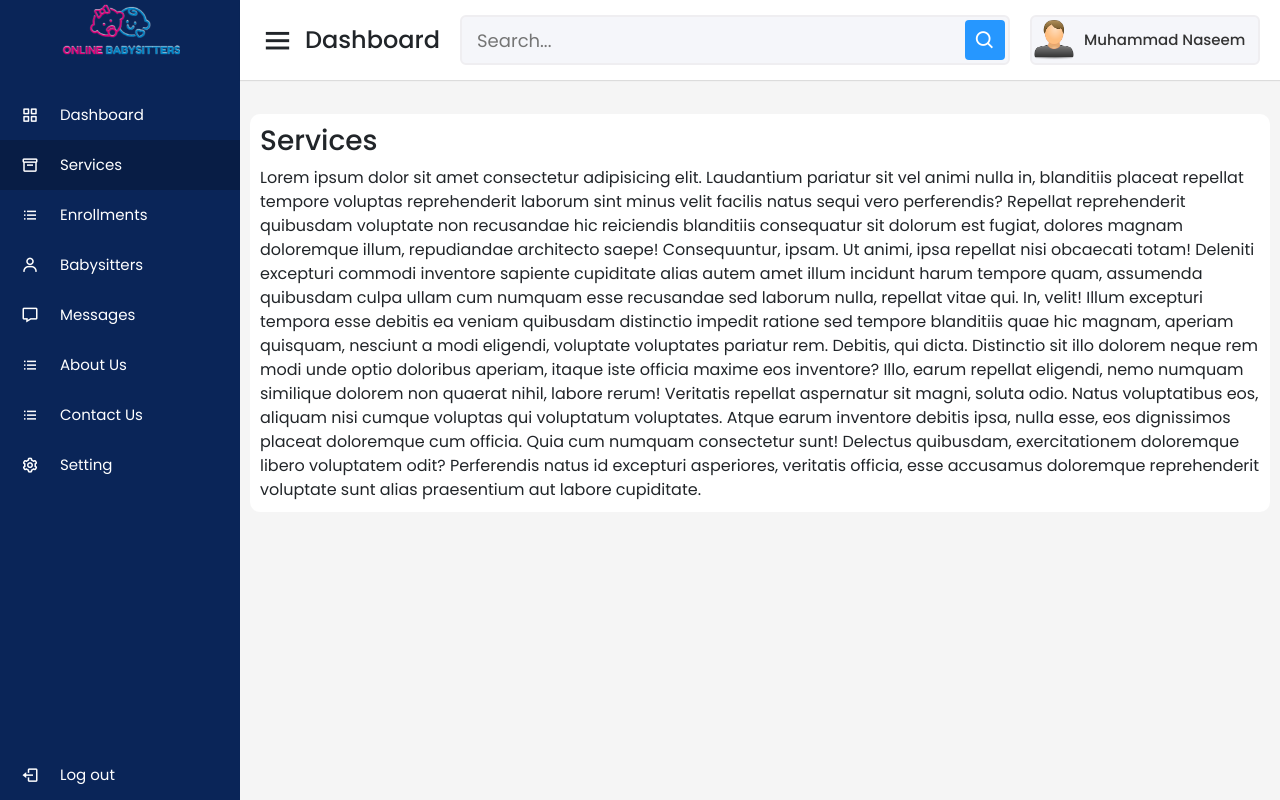
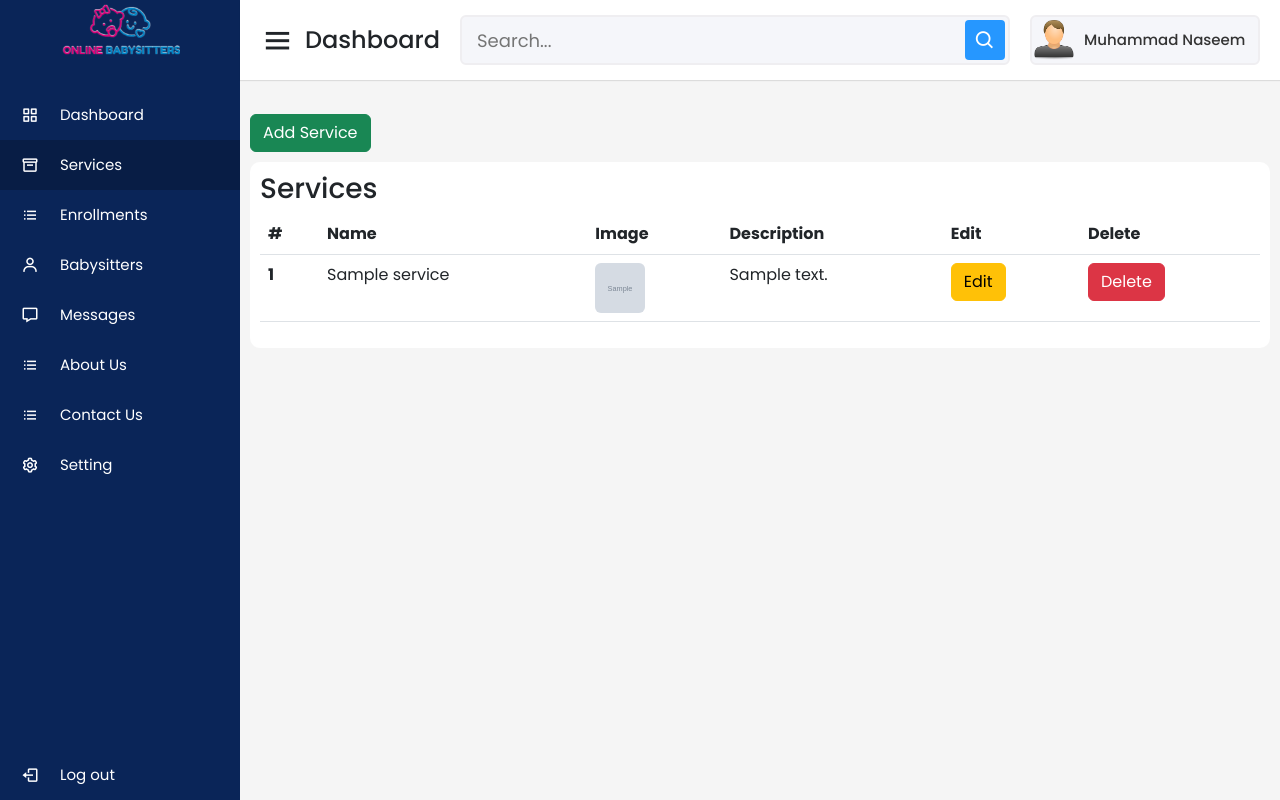
Before and after one commit to MAleemH/Online-Babysitters, a PHP site: page /admin/services.php in a window 1280 px wide. Run offline with PHP 8.4, Linux system fonts and the light colour scheme; tables that the repository leaves empty hold one stand-in row (values such as "Sample post"); grey boxes marked "Sample" are stand-in pictures; some libraries are stand-ins or nearby versions.

Commit message:
Added add, edit and delete function for services

```diff
--- a/admin/services.php
+++ b/admin/services.php
@@ -13,38 +13,61 @@ include '../includes/admin_sidebar.php';
 
     <div class="home-content">
 
+        <div class='overview'>
+            <a href="add_service.php" class='btn btn-success'>Add Service</a>
+        </div>
+
         <div class="other-details">
             <h3>Services</h3>
             <div>
-                Lorem ipsum dolor sit amet consectetur adipisicing elit. Laudantium pariatur sit vel animi nulla in,
-                blanditiis
-                placeat repellat tempore voluptas reprehenderit laborum sint minus velit facilis natus sequi vero
-                perferendis?
-                Repellat reprehenderit quibusdam voluptate non recusandae hic reiciendis blanditiis consequatur sit
-                dolorum est
-                fugiat, dolores magnam doloremque illum, repudiandae architecto saepe! Consequuntur, ipsam. Ut animi,
-                ipsa
-                repellat nisi obcaecati totam!
-                Deleniti excepturi commodi inventore sapiente cupiditate alias autem amet illum incidunt harum tempore
-                quam,
-                assumenda quibusdam culpa ullam cum numquam esse recusandae sed laborum nulla, repellat vitae qui. In,
-                velit!
-                Illum excepturi tempora esse debitis ea veniam quibusdam distinctio impedit ratione sed tempore
-                blanditiis quae
-                hic magnam, aperiam quisquam, nesciunt a modi eligendi, voluptate voluptates pariatur rem. Debitis, qui
-                dicta.
-                Distinctio sit illo dolorem neque rem modi unde optio doloribus aperiam, itaque iste officia maxime eos
-                inventore? Illo, earum repellat eligendi, nemo numquam similique dolorem non quaerat nihil, labore
-                rerum!
-                Veritatis repellat aspernatur sit magni, soluta odio. Natus voluptatibus eos, aliquam nisi cumque
-                voluptas qui
-                voluptatum voluptates. Atque earum inventore debitis ipsa, nulla esse, eos dignissimos placeat
-                doloremque cum
-                officia.
-                Quia cum numquam consectetur sunt! Delectus quibusdam, exercitationem doloremque libero voluptatem odit?
-                Perferendis natus id excepturi asperiores, veritatis officia, esse accusamus doloremque reprehenderit
-                voluptate
-                sunt alias praesentium aut labore cupiditate.
+            <table class="table">
+                    <thead>
+                        <tr>
+                            <th scope="col">#</th>
+                            <th scope="col">Name</th>
+                            <th scope="col">Image</th>
+                            <th scope="col">Description</th>
+                            <th scope="col">Edit</th>
+                            <th scope="col">Delete</th>
+                        </tr>
+                    </thead>
+                    <tbody>
+                        <?php
+
+                        $query = "SELECT * FROM services";
+                        $query_conn = mysqli_query($connection, $query);
+
+                        while ($result = mysqli_fetch_assoc($query_conn)) {
+                            $service_id = $result['service_id'];
+                            $service_name = $result['name'];
+                            $service_image = $result['photo'];
+                            $service_description = $result['description'];
+
+                            ?>
+                            <tr>
+                                <th scope="row">
+                                    <?php echo $service_id; ?>
+                                </th>
+                                <td>
+                                    <?php echo $service_name; ?>
+                                </td>
+                                <td><img class="rounded" src="../images/<?php echo $service_image; ?>" width="50" height="50">
+                                </td>
+                                <td>
+                                    <?php echo $service_description; ?>
+                                </td>
+                                <td>
+                                    <a href="edit_service.php?edit=<?php echo $service_id; ?>" class="btn btn-warning">Edit</a>
+                                </td>
+                                <td><a onClick="javascript: return confirm('Do you want to delete this user?');" href="../queries/delete_service_btn.php?delete=<?php echo $service_id; ?>" class="btn btn-danger">Delete</a></td>
+                            </tr>
+                            <?php
+
+                        }
+
+                        ?>
+                    </tbody>
+                </table>
             </div>
         </div>
     </div>
```
Also changed, not shown: admin/add_service.php (added, +52 -0 lines), admin/edit_service.php (added, +81 -0 lines), admin/setting.php (+7 -30 lines), queries/add_service_form.php (added, +29 -0 lines), queries/delete_service_btn.php (added, +18 -0 lines), queries/update_service_form.php (added, +37 -0 lines), images/programming-code-php-wallpaper-preview.jpg (added).
